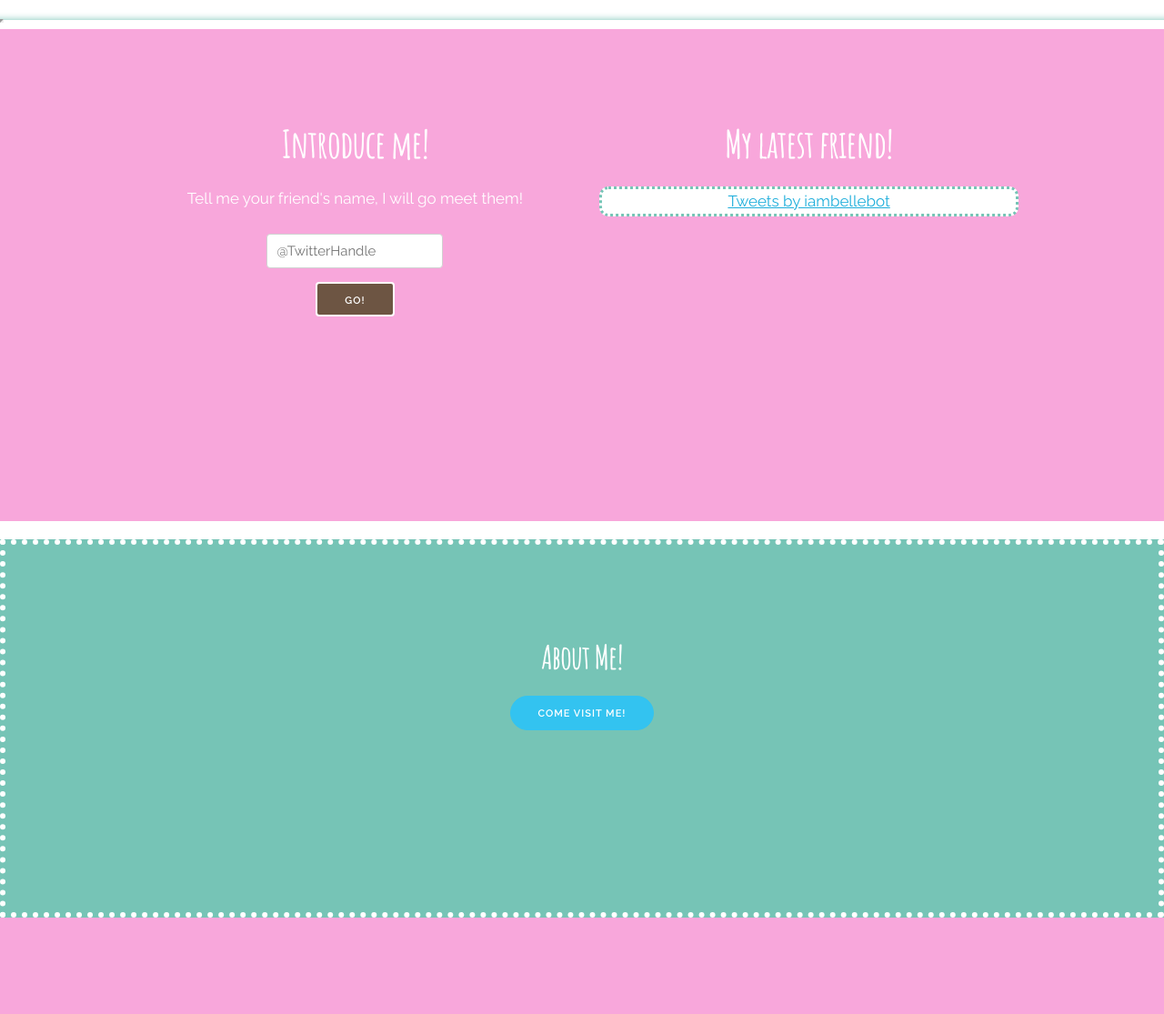
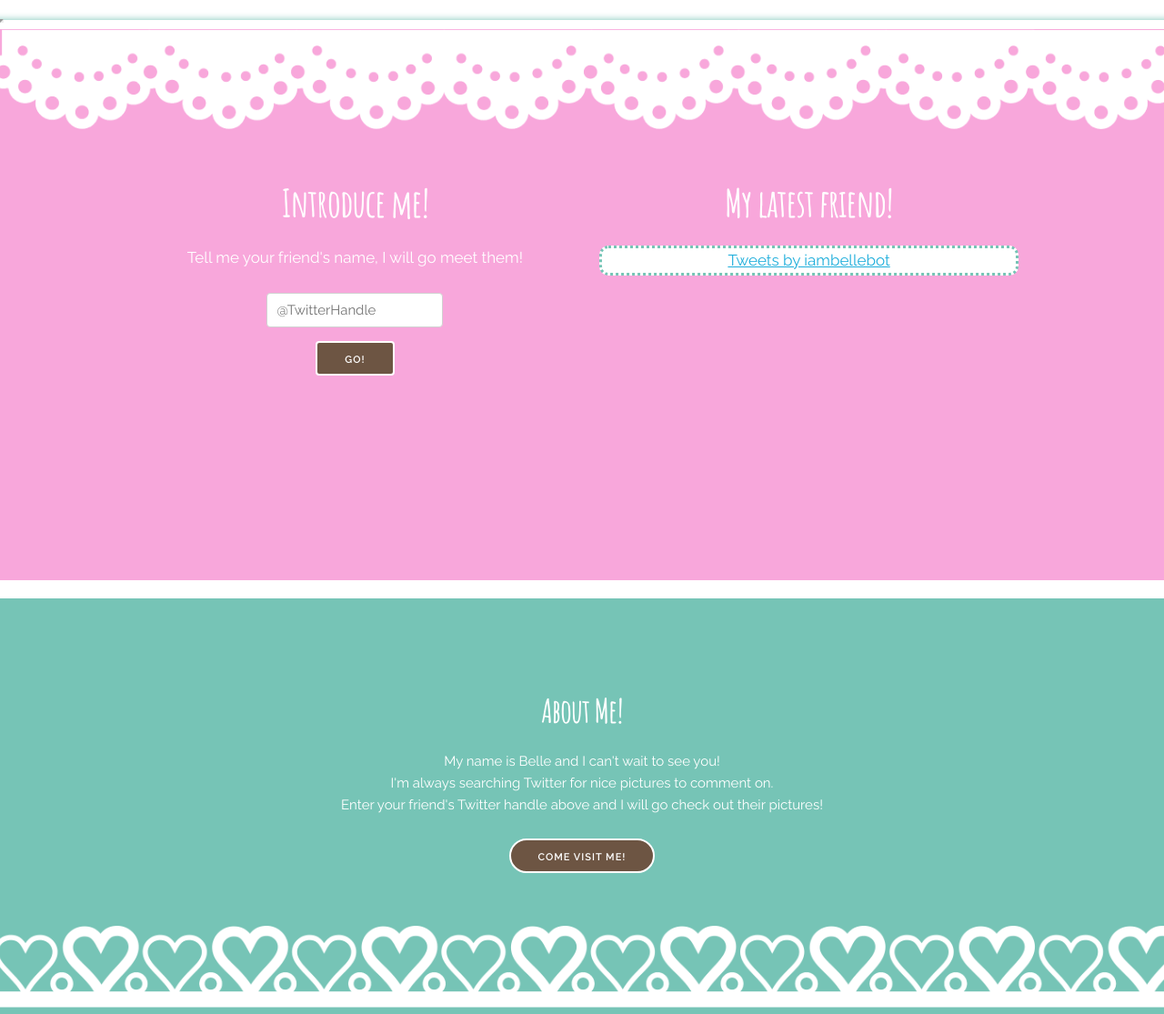
Before and after one commit to BoyangJ/iambelle, a Flask app: page / in a window 1280 px wide. Shown: the part 502-1617 px from the top of the page at 91% size. Before the commit the page ends 1511 px from the top, so only its background shows below. Run offline with Flask 2, Linux system fonts and the light colour scheme; some libraries are stand-ins or nearby versions.

Commit message:
add lacy lace

```diff
--- a/static/css/custom.css
+++ b/static/css/custom.css
@@ -29,6 +29,24 @@
   display: none;
 }
 
+.lace{
+    max-width:104%;
+    margin-left:-1.5rem;
+}
+.upsidedown{
+        -moz-transform: scaleY(-1);
+        -o-transform: scaleY(-1);
+        -webkit-transform: scaleY(-1);
+        transform: scaleY(-1);
+        filter: FlipH;
+        -ms-filter: "FlipH";
+}
+
+html, body {
+    max-width: 100%;
+    overflow-x: hidden;
+}
+
 
 /* About
 –––––––––––––––––––––––––––––––––––––––––––––––––– */
@@ -37,13 +55,12 @@
 }
 .about-me {
   background-color: #76C4B6;
-      border-color: white;
-    border-width: 6px;
-    border-style: dotted;
+
 }
 .about-description {
-  display: none;
+    color:white;
 }
+
 
 /* Values
 –––––––––––––––––––––––––––––––––––––––––––––––––– */
@@ -116,6 +133,17 @@
 
 
 
+.bow, .bowr, .bowl{
+    max-width:100px;
+    margin-top: -4rem;
+}
+.bowl{
+    float:left;
+}
+.bowr{
+    float:right;
+}
+
 /* Input
 –––––––––––––––––––––––––––––––––––––––––––––––––– */
 
@@ -123,7 +151,7 @@ input{
     color:gray;
 }
 
-#submit-button{
+#submit-button, .about-button{
     border: 2px white solid;
     color:white;
     background-color: #6D5543;
--- a/templates/index.html
+++ b/templates/index.html
@@ -43,6 +43,7 @@
   <!-- Primary Page Layout
   –––––––––––––––––––––––––––––––––––––––––––––––––– -->
 
+
   <div class="section hero">
     <div class="container">
          <h3 class="belle">Hi, I am Belle...</h3>
@@ -62,10 +63,13 @@
 
     <iframe width="0" height="0" border="0" name="dummyframe" id="dummyframe"></iframe>
 
-  <div class="section values">
+  <div class="section values" style="padding-top: 0px;">
+       <img class="lace" src="static/images/lace-1.png">
+
     <div class="container">
       <div class="row">
         <div class="one-half column value">
+            <br><br>
            <h2 class="friend">Introduce me!</h2>
           <p class="about">Tell me your friend's name, I will go meet them!</p>
             <form action="introduceme" method="POST"  target="dummyframe">
@@ -76,29 +80,34 @@
         </div>
 
         <div class="one-half column value">
+             <br><br>
               <h2 class="friend">My latest friend!</h2>
             <div class="tweet">
                 <a
                    class="twitter-timeline"
                    data-show-replies="true"
-                   data-tweet-limit="1"
                    data-theme="light"
-
                    data-chrome="nofooter noheader"
  href="https://twitter.com/iambellebot">Tweets by iambellebot</a>
                 </div>
         </div>
       </div>
     </div>
+
+
   </div>
 
-    <div class="section about-me">
+    <div class="section about-me" style="padding-bottom: 0px;">
     <div class="container">
       <h3 class="friend">About Me!</h3>
-      <p class="about-description">This is what I do!</p>
-      <a class="button button-primary" href="http://twitter.com/iambellebot">Come Visit Me!</a>
+      <p class="about-description">My name is Belle and I can't wait to see you! <br> I'm always searching Twitter for nice pictures to comment on. <br> Enter your friend's Twitter handle above and I will go check out their pictures!</p>
+      <a class="button about-button" href="http://twitter.com/iambellebot">Come Visit Me!</a>
+
     </div>
+        <br> <br>
+        <img class="lace upsidedown" src="static/images/lace-6.png">
   </div>
+
 
     <script async src="//platform.twitter.com/widgets.js" charset="utf-8"></script>
 
```
Also changed, not shown: static/images/bow2.png (added), static/images/bow3.png (added), static/images/lace-1.png (added), static/images/lace-6.png (added).
